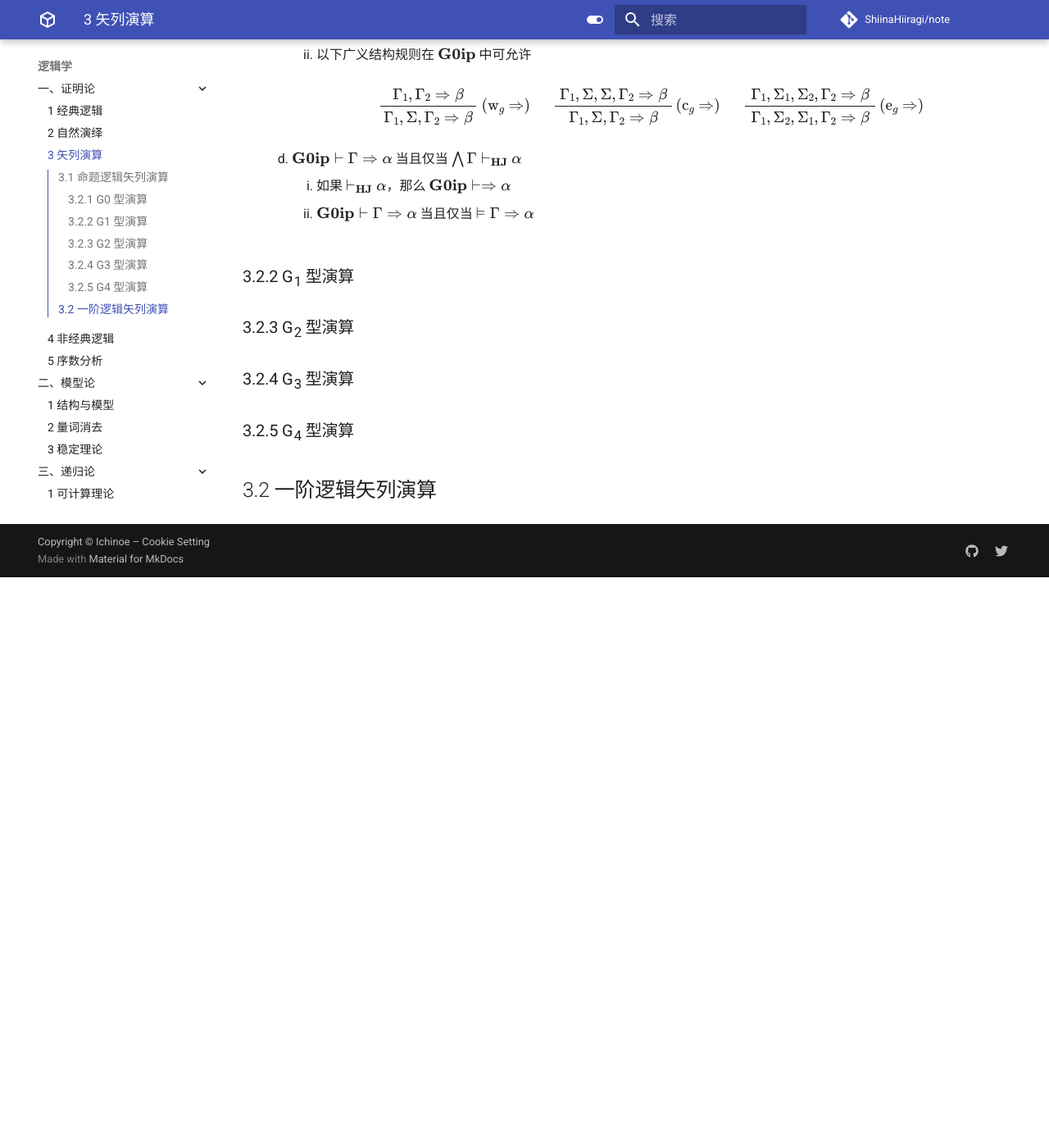
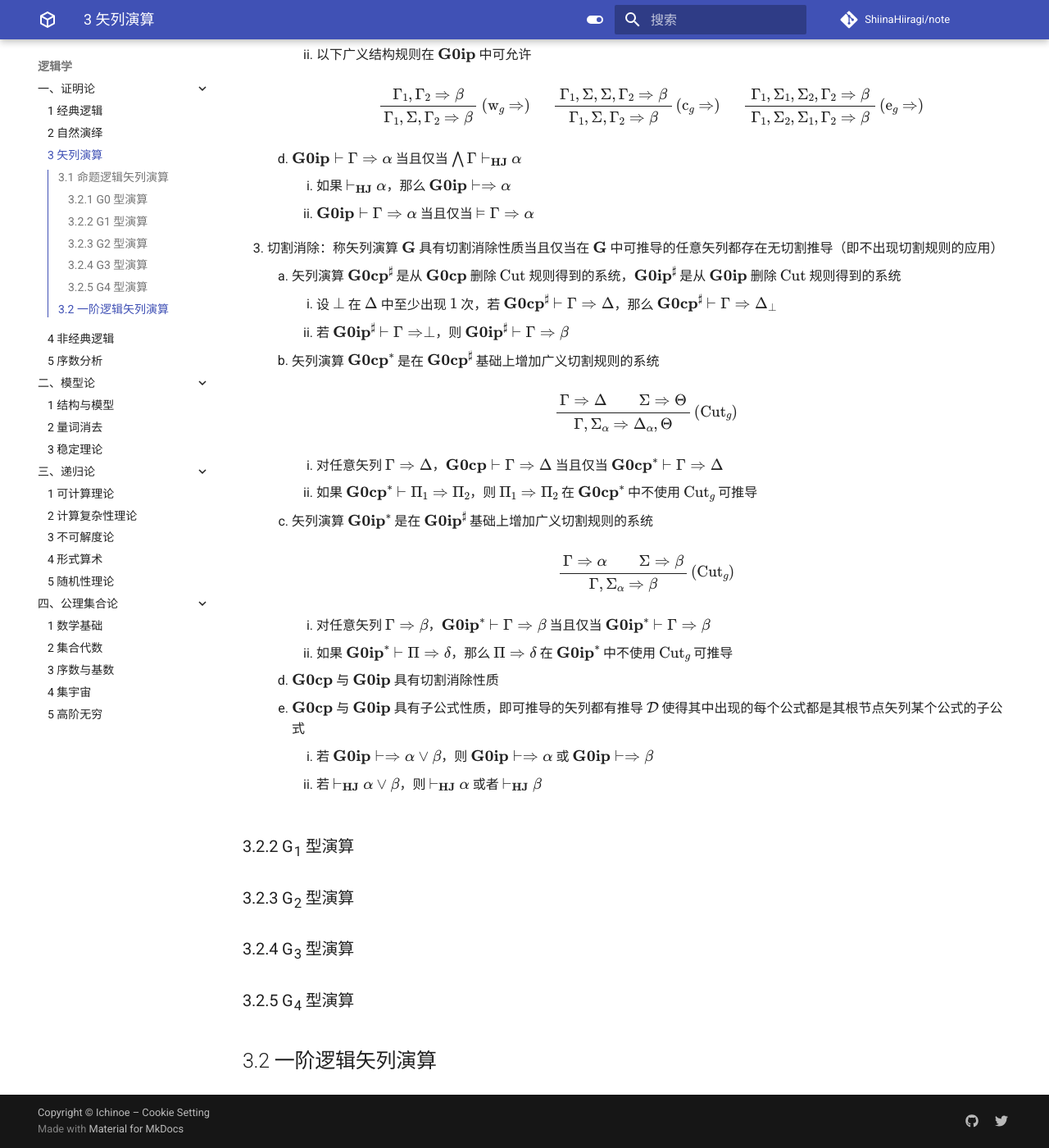
Before and after one commit to ShiinaHiiragi/note, an MkDocs documentation site: the page built from docs/logic/prf/seq.md, in a window 1280 px wide and 1400 px high, scrolled down 3776 px. Shown: the whole window at 82% size. Built offline with MkDocs 1.6.1 and Material for MkDocs 9.7.7, drawn with Linux system fonts in a browser that asks for light colours; comment, search, counter and statistics services are not loaded; before the commit the page ends 4480 px from its top, so only the background shows below that.

Commit message:
cut elim

```diff
--- a/docs/logic/prf/seq.md
+++ b/docs/logic/prf/seq.md
@@ -350,6 +350,43 @@
         1. 如果 $\vdash_{\textbf{HJ}} \alpha$，那么 $\mathbf{G0ip} \vdash \Rightarrow \alpha$
         2. $\mathbf{G0ip} \vdash \Gamma \Rightarrow \alpha$ 当且仅当 $\vDash \Gamma \Rightarrow \alpha$
 
+3. 切割消除：称矢列演算 $\mathbf{G}$ 具有切割消除性质当且仅当在 $\mathbf{G}$ 中可推导的任意矢列都存在无切割推导（即不出现切割规则的应用）
+    1. 矢列演算 $\mathbf{G0cp}^{\sharp}$ 是从 $\mathbf{G0cp}$ 删除 $\text{Cut}$ 规则得到的系统，$\mathbf{G0ip}^{\sharp}$ 是从 $\mathbf{G0ip}$ 删除 $\text{Cut}$ 规则得到的系统
+        1. 设 $\perp$ 在 $\Delta$ 中至少出现 $1$ 次，若 $\mathbf{G0cp}^{\sharp} \vdash \Gamma \Rightarrow \Delta$，那么 $\mathbf{G0cp}^{\sharp} \vdash \Gamma \Rightarrow \Delta_{\perp}$
+        2. 若 $\mathbf{G0ip}^{\sharp} \vdash \Gamma \Rightarrow \perp$，则 $\mathbf{G0ip}^{\sharp} \vdash \Gamma \Rightarrow \beta$
+    2. 矢列演算 $\mathbf{G0cp}^{*}$ 是在 $\mathbf{G0cp}^{\sharp}$ 基础上增加广义切割规则的系统
+
+        $$
+        \begin{prooftree}
+        \AxiomC{$\Gamma \Rightarrow \Delta$}
+        \AxiomC{$\Sigma \Rightarrow \Theta$}
+        \RightLabel{ $(\text{Cut}_{g})$}
+        \BinaryInfC{$\Gamma, \Sigma_{\alpha} \Rightarrow \Delta_{\alpha}, \Theta$}
+        \end{prooftree}
+        $$
+
+        1. 对任意矢列 $\Gamma \Rightarrow \Delta$，$\mathbf{G0cp} \vdash \Gamma \Rightarrow \Delta$ 当且仅当 $\mathbf{G0cp}^{*} \vdash \Gamma \Rightarrow \Delta$
+        2. 如果 $\mathbf{G0cp}^{*} \vdash \Pi_{1} \Rightarrow \Pi_{2}$，则 $\Pi_{1} \Rightarrow \Pi_{2}$ 在 $\mathbf{G0cp}^{*}$ 中不使用 $\text{Cut}_{g}$ 可推导
+
+    3. 矢列演算 $\mathbf{G0ip}^{*}$ 是在 $\mathbf{G0ip}^{\sharp}$ 基础上增加广义切割规则的系统
+
+        $$
+        \begin{prooftree}
+        \AxiomC{$\Gamma \Rightarrow \alpha$}
+        \AxiomC{$\Sigma \Rightarrow \beta$}
+        \RightLabel{ $(\text{Cut}_{g})$}
+        \BinaryInfC{$\Gamma, \Sigma_{\alpha} \Rightarrow \beta$}
+        \end{prooftree}
+        $$
+
+        1. 对任意矢列 $\Gamma \Rightarrow \beta$，$\mathbf{G0ip}^{*} \vdash \Gamma \Rightarrow \beta$ 当且仅当 $\mathbf{G0ip}^{*} \vdash \Gamma \Rightarrow \beta$
+        2. 如果 $\mathbf{G0ip}^{*} \vdash \Pi \Rightarrow \delta$，那么 $\Pi \Rightarrow \delta$ 在 $\mathbf{G0ip}^{*}$ 中不使用 $\text{Cut}_{g}$ 可推导
+
+    4. $\mathbf{G0cp}$ 与 $\mathbf{G0ip}$ 具有切割消除性质
+    5. $\mathbf{G0cp}$ 与 $\mathbf{G0ip}$ 具有子公式性质，即可推导的矢列都有推导 $\mathcal{D}$ 使得其中出现的每个公式都是其根节点矢列某个公式的子公式
+        1. 若 $\mathbf{G0ip} \vdash \Rightarrow \alpha \vee \beta$，则 $\mathbf{G0ip} \vdash \Rightarrow \alpha$ 或 $\mathbf{G0ip} \vdash \Rightarrow \beta$
+        2. 若 $\vdash_{\mathbf{HJ}} \alpha \vee \beta$，则 $\vdash_{\mathbf{HJ}} \alpha$ 或者 $\vdash_{\mathbf{HJ}} \beta$
+
 ### 3.2.2 G<sub>1</sub> 型演算
 
 ### 3.2.3 G<sub>2</sub> 型演算
```
